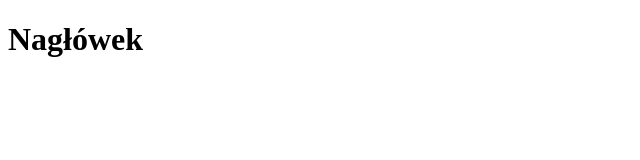
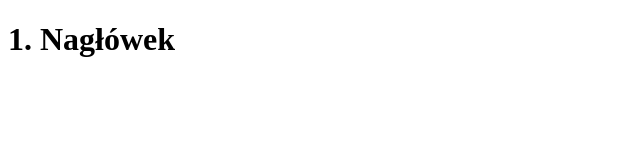
Before and after one commit to piterbar/repozytorium-test, a plain HTML site: page index.html in a window 1280 px wide. Shown: the whole page, without its empty margins (0-640 px from the left). Drawn offline with Linux system fonts and the light colour scheme.

Commit message:
dodano 1 do nagłowek

```diff
--- a/index.html
+++ b/index.html
@@ -7,6 +7,6 @@
     <title>Document</title>
 </head>
 <body>
-    <h1>Nagłówek</h1>
+    <h1>1. Nagłówek</h1>
 </body>
 </html>
```
